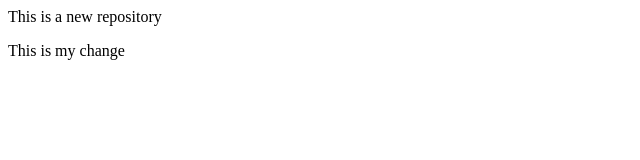
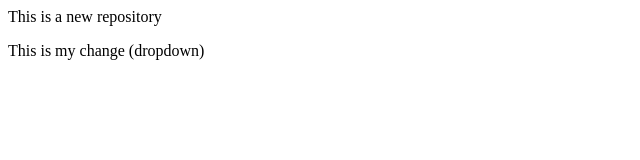
Before and after one commit to pk13182/LocalRepo, a plain HTML site: page index.html in a window 1280 px wide. Shown: the full height of the page, 0-640 px from the left. Drawn offline with Linux system fonts and the light colour scheme.

```diff
--- a/index.html
+++ b/index.html
@@ -1,2 +1,2 @@
 <p>This is a new repository</p>
-<p>This is my change</p>
+<p>This is my change (dropdown)</p>
```
